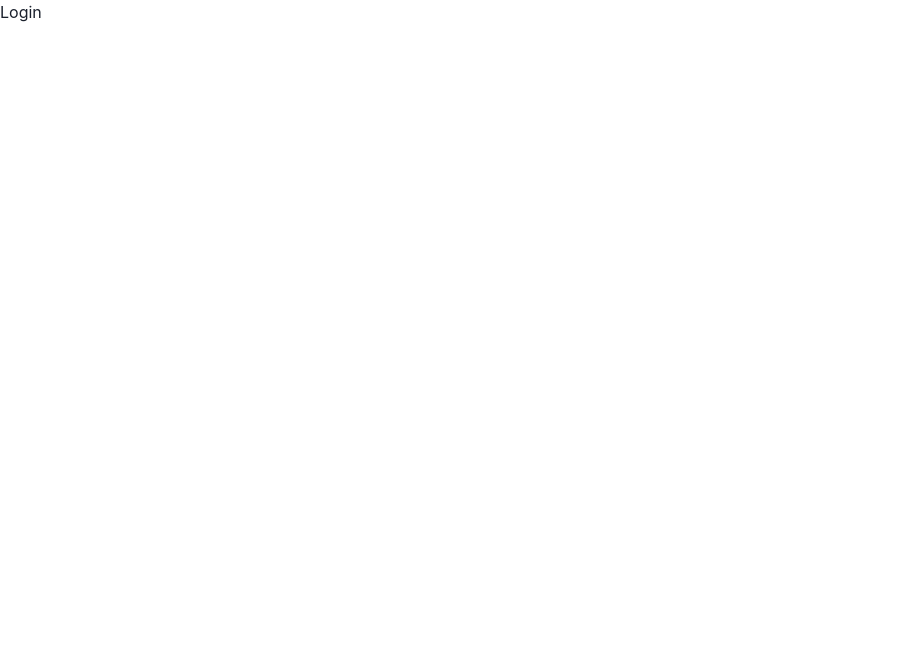
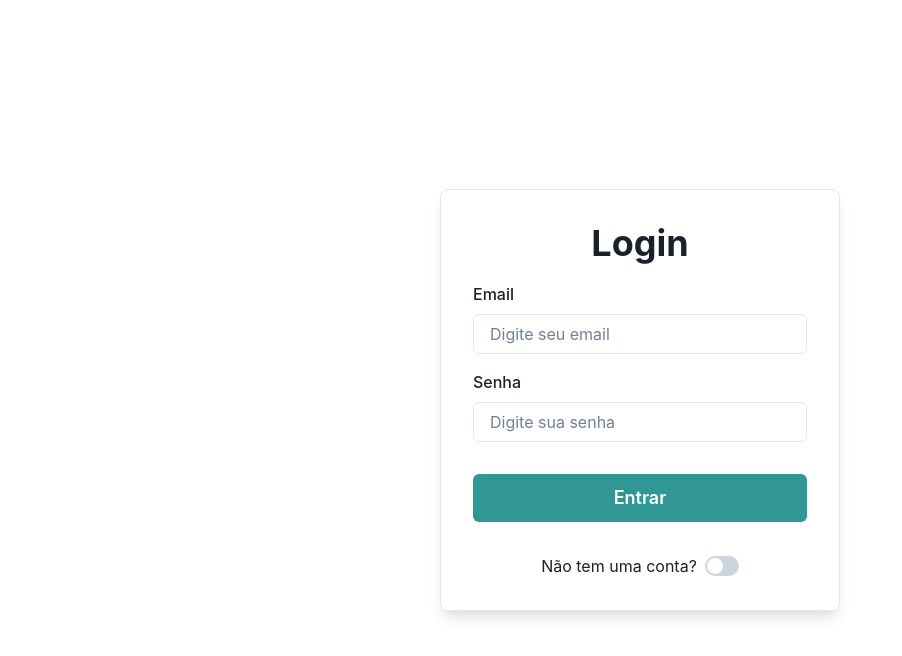
Before and after one commit to JosueTavaress/DF-Digital, a React (Vite) app in the folder frontend/: page /login in a window 1280 px wide. Shown: the top 656 px of the page, without its empty margins (0-902 px from the left). Built offline with nearby package versions, Linux system fonts and the light colour scheme.

Commit message:
Login (feat): create page login and register

```diff
--- a/frontend/src/pages/Login.tsx
+++ b/frontend/src/pages/Login.tsx
@@ -1,9 +1,71 @@
-const Login = () => {
+import React, { useState } from 'react';
+import {
+  Box,
+  Button,
+  FormControl,
+  FormLabel,
+  Input,
+  Switch,
+  VStack,
+  Heading,
+  Text,
+  Center
+} from "@chakra-ui/react";
+
+const LoginRegister: React.FC = () => {
+  const [isRegister, setIsRegister] = useState(false);
+
+  const handler = () => {
+     if (isRegister) {
+      console.log("registrar")
+     } else {
+      console.log("entrar");
+     }
+  }
+
   return (
-    <>
-      <p>Login</p>
-    </>
-  )
+    <Center height="100vh">
+      <Box
+        borderWidth={1}
+        borderRadius="lg"
+        boxShadow="lg"
+        p={8}
+        maxWidth="400px"
+        width="full"
+      >
+        <VStack spacing={4} align="stretch">
+          <Heading as="h2" size="xl" textAlign="center">
+            {isRegister ? 'Novo Usuário' : 'Login'}
+          </Heading>
+          <FormControl>
+            <FormLabel>Email</FormLabel>
+            <Input type="email" placeholder="Digite seu email" />
+          </FormControl>
+          <FormControl>
+            <FormLabel>Senha</FormLabel>
+            <Input type="password" placeholder="Digite sua senha" />
+          </FormControl>
+          {isRegister && (
+            <FormControl>
+              <FormLabel>Confirme sua Senha</FormLabel>
+              <Input type="password" placeholder="Confirme sua senha" />
+            </FormControl>
+          )}
+          <Button colorScheme="teal" size="lg" mt={4} onClick={ handler }>
+            {isRegister ? 'Cadastrar' : 'Entrar'}
+          </Button>
+          <Box display="flex" alignItems="center" justifyContent="center" mt={4}>
+            <Text mr={2}>{isRegister ? 'Já tem uma conta?' : 'Não tem uma conta?'}</Text>
+            <Switch
+              isChecked={isRegister}
+              onChange={() => setIsRegister(!isRegister)}
+              colorScheme="teal"
+            />
+          </Box>
+        </VStack>
+      </Box>
+    </Center>
+  );
 }
 
-export default Login
+export default LoginRegister;
```
